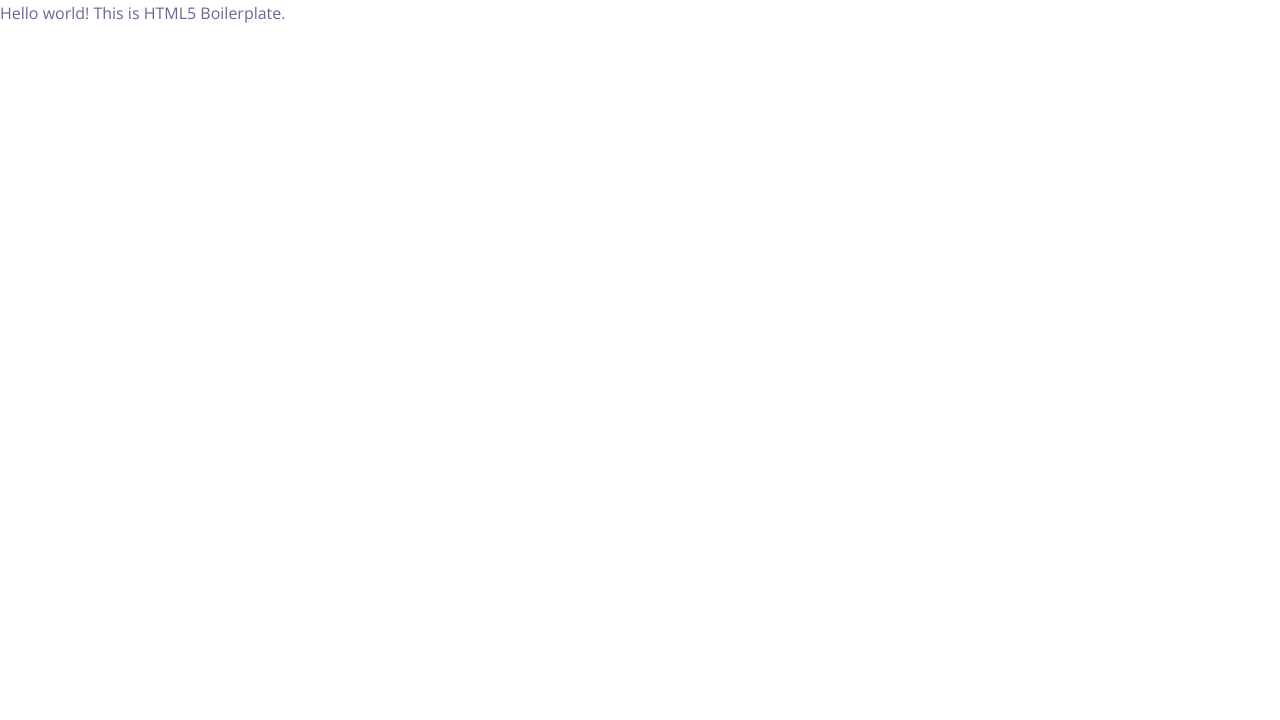
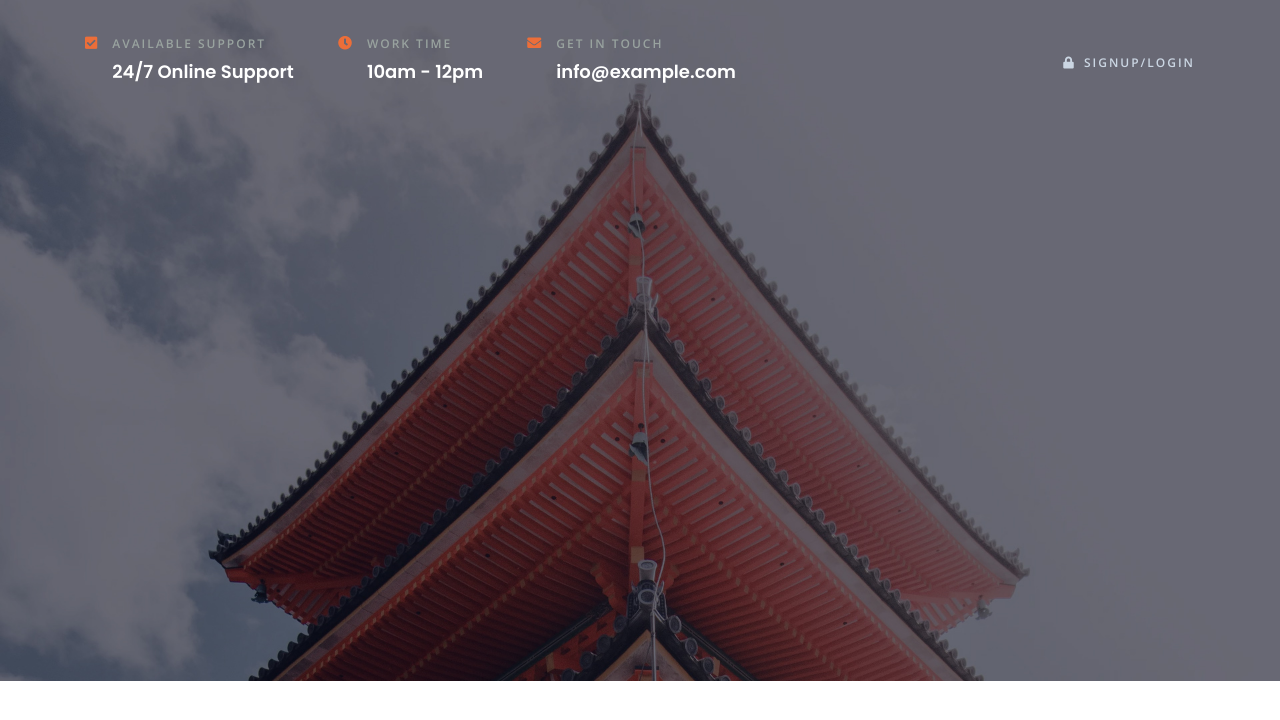
Before and after one commit to monzuralam/fundu, a plain HTML site: page index.html in a window 1280 px wide. Drawn offline with nearby package versions, Linux system fonts and the light colour scheme.

Commit message:
header top added

```diff
--- a/css/style.css
+++ b/css/style.css
@@ -225,3 +225,55 @@ label {
 #scrollUp:hover {
 	background: #444;
 }
+
+/* Header  */
+.transparent-header {
+	position: absolute;
+	top: 0;
+	left: 0;
+	right: 0;
+}
+
+.header-info li {
+	display: inline-block;
+	margin-right: 40px;
+}
+
+.header-info-icon {
+	margin-right: 15px;
+}
+
+.header-info-icon i {
+	color: #ec6e39;
+	font-size: 14px;
+}
+
+.header-info-text span {
+	font-size: 12px;
+	color: #99a39f;
+	line-height: 28px;
+	letter-spacing: 2px;
+	text-transform: uppercase;
+	font-weight: 700;
+	display: block;
+}
+
+.header-info-text h5 {
+	font-size: 18px;
+	line-height: 28px;
+	color: #fff;
+	font-weight: 600;
+	margin: 0;
+}
+
+.header-login a {
+	color: #cbd6e3;
+	text-transform: uppercase;
+	font-weight: 700;
+	letter-spacing: 2px;
+	font-size: 12px;
+}
+
+.header-login a i {
+	margin-right: 3px;
+}
--- a/index.html
+++ b/index.html
@@ -26,8 +26,60 @@
             <p class="browserupgrade">You are using an <strong>outdated</strong> browser. Please <a href="https://browsehappy.com/">upgrade your browser</a> to improve your experience and security.</p>
         <![endif]-->
 
-        <!-- Add your site or application content here -->
-        <p>Hello world! This is HTML5 Boilerplate.</p>
+        <!-- Header start here -->
+        <header class="transparent-header">
+            <div class="header-top pt-30 pb-30">
+                <div class="container">
+                    <div class="row align-items-center">
+                        <div class="col-xl-9">
+                            <div class="header-info">
+                                <ul>
+                                    <li>
+                                        <div class="header-info-icon f-left">
+                                            <i class="fas fa-check-square"></i>
+                                        </div>
+                                        <div class="header-info-text fix">
+                                            <span> Available Support</span>
+                                            <h5>24/7 Online Support</h5>
+                                        </div>
+                                    </li>
+                                    <li>
+                                        <div class="header-info-icon f-left">
+                                            <i class="fas fa-clock"></i>
+                                        </div>
+                                        <div class="header-info-text fix">
+                                            <span>Work time</span>
+                                            <h5>10am - 12pm</h5>
+                                        </div>
+                                    </li>
+                                    <li>
+                                        <div class="header-info-icon f-left">
+                                            <i class="fas fa-envelope"></i>
+                                        </div>
+                                        <div class="header-info-text fix">
+                                            <span>get in touch</span>
+                                            <h5>info@example.com</h5>
+                                        </div>
+                                    </li>
+                                </ul>
+                            </div>
+                        </div>
+                        <div class="col-xl-3">
+                            <div class="header-login text-right">
+                                <a href="#"><i class="fas fa-lock"></i> Signup/login</a>
+                            </div>
+                        </div>
+                    </div>
+                </div>
+            </div>
+        </header>
+        <!-- Header stop here -->
+
+        <!-- Slider start here  -->
+        <div class="slider">
+            <img src="img/slider/slider.jpg" alt="slider" class="img-fluid">
+        </div>
+        <!-- Slider stop here  -->
 
 		<!-- JS here -->
         <script src="js/vendor/modernizr-3.5.0.min.js"></script>
```
Also changed, not shown: img/slider/slider.jpg (added).
